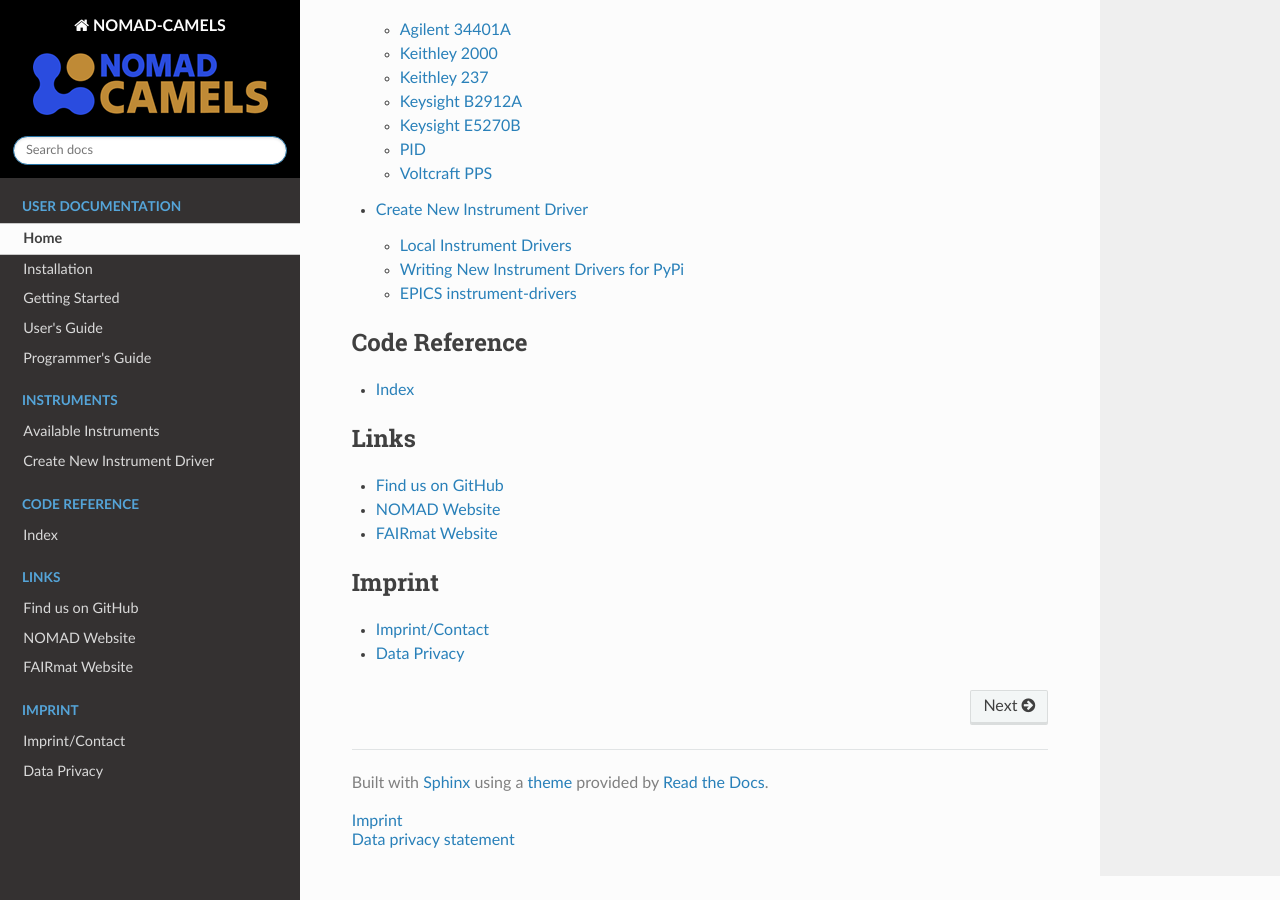
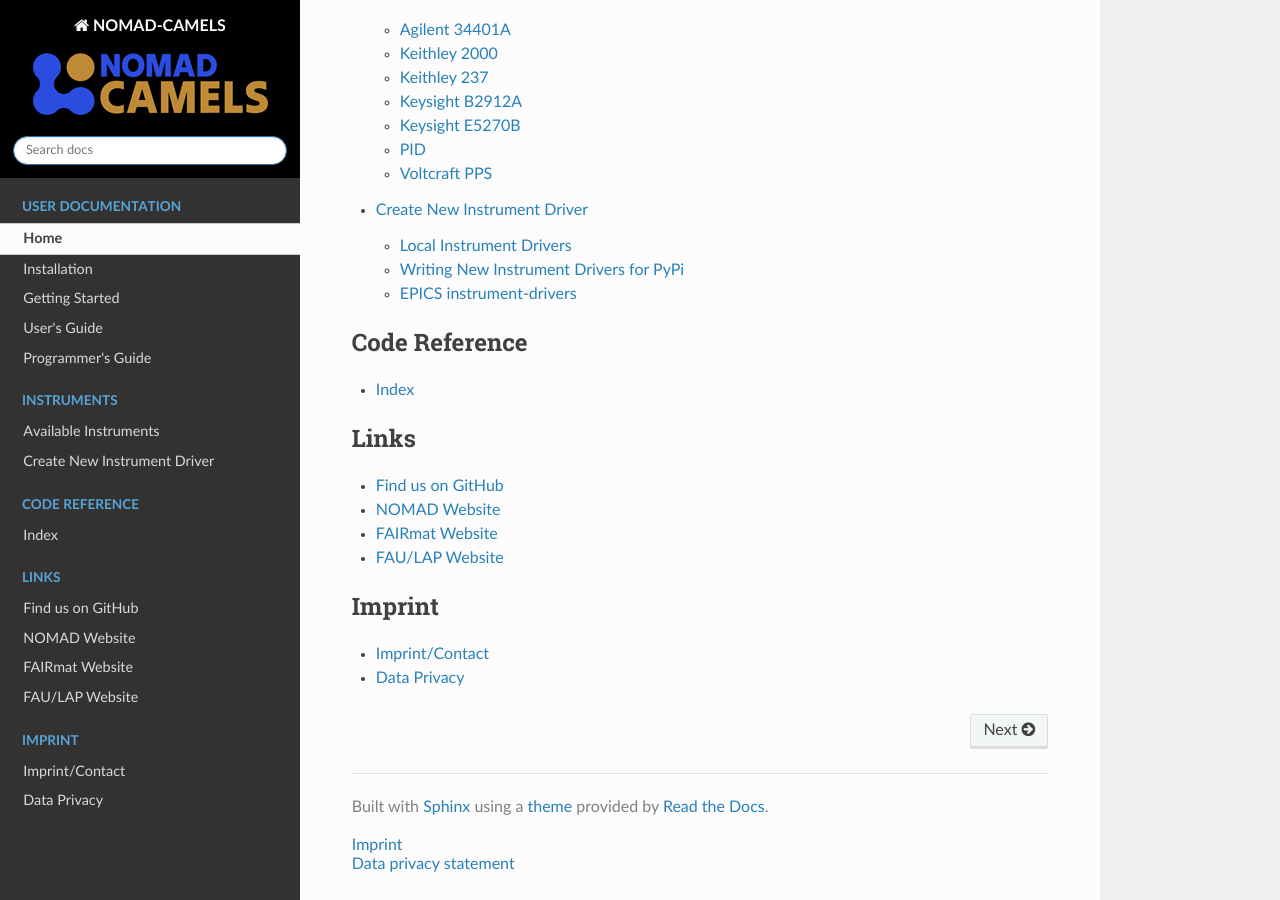
Before and after one commit to FAU-LAP/NOMAD-CAMELS, a Sphinx documentation site: the page built from docs/source/index.rst, in a window 1280 px wide and 900 px high, scrolled down 2261 px. Built offline with Sphinx 7.4.7 and the Read the Docs theme 2.0.0, drawn with Linux system fonts in a browser that asks for light colours; pages that are not in the unit, such as notebooks, are missing from menus.

Commit message:
Update index.rst
added link to FAU/LAP

```diff
--- a/docs/source/index.rst
+++ b/docs/source/index.rst
@@ -66,6 +66,7 @@
    Find us on GitHub <https://github.com/FAU-LAP/NOMAD-CAMELS>
    NOMAD Website <https://nomad-lab.eu/nomad-lab/>
    FAIRmat Website <https://www.fairmat-nfdi.eu/fairmat>
+   FAU/LAP Website <https://www.lap.physik.nat.fau.eu/>
 
 .. toctree::
    :caption: Imprint
```
